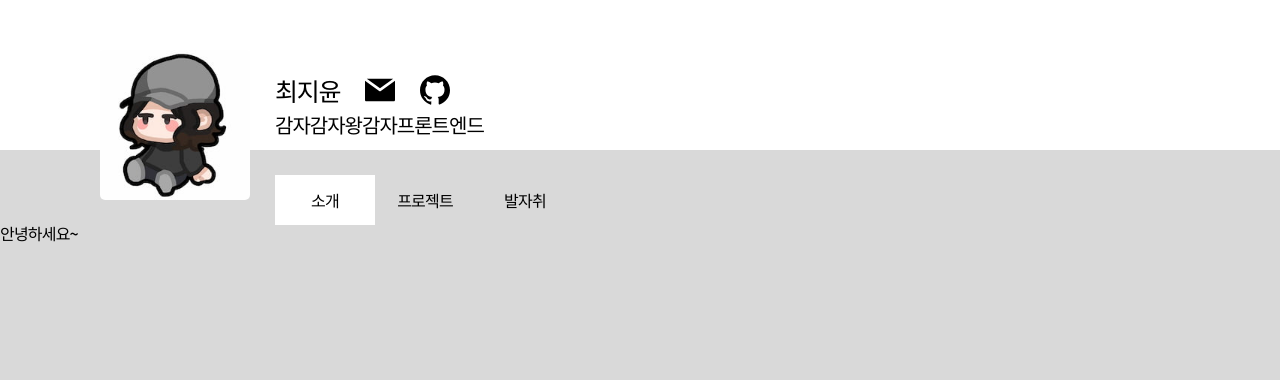
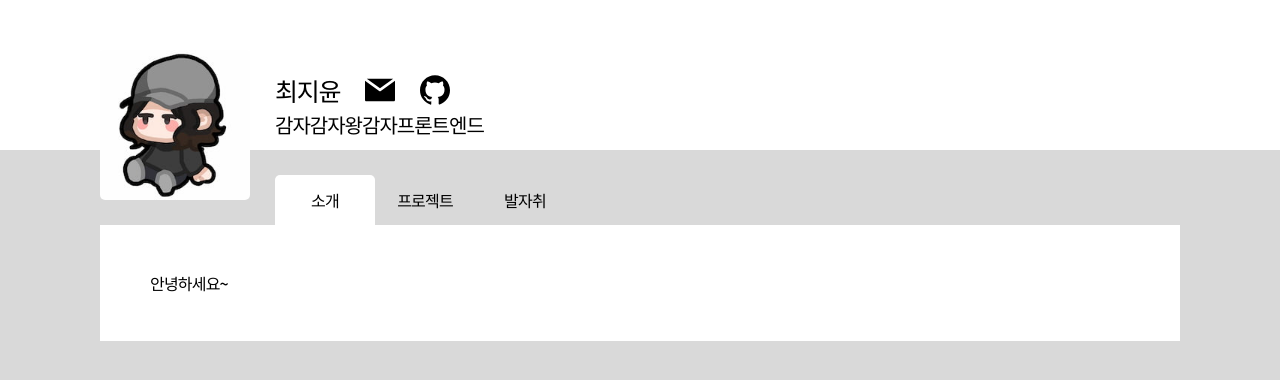
Before and after one commit to chichoon/about-me, a Next.js app: page / in a window 1280 px wide. Shown: the top 380 px of the page. Built offline with nearby package versions, Linux system fonts and the light colour scheme.

Commit message:
chore: :art: main 문 레이아웃 안쪽으로 넣음 + 스타일링

```diff
--- a/src/components/Layout/Header.styles.ts
+++ b/src/components/Layout/Header.styles.ts
@@ -114,12 +114,14 @@ export const tabStyle = (isSelected: boolean) =>
     alignItems: 'center',
     justifyContent: 'center',
     transition: 'background 0.2s linear',
+    borderTopLeftRadius: 5,
+    borderTopRightRadius: 5,
 
     span: {
       userSelect: 'none',
     },
 
     ':hover': {
-      backgroundColor: isSelected ? COLORS.WHITE : COLORS.GRAY9,
+      backgroundColor: isSelected ? COLORS.WHITE : COLORS.GRAYE,
     },
   });
--- /dev/null
+++ b/src/components/Layout/Layout.styles.ts
@@ -0,0 +1,15 @@
+import { css } from '@emotion/react';
+
+import { COLORS } from '@/styles/colors';
+import { getResponsiveAfter } from '@/styles/getResponsiveBreakpoint';
+
+export const mainWrapperStyle = css({
+  [getResponsiveAfter('SD')]: {
+    padding: '0 100px',
+  },
+
+  '> div': {
+    backgroundColor: COLORS.WHITE,
+    padding: 50,
+  },
+});
--- a/src/components/Layout/index.tsx
+++ b/src/components/Layout/index.tsx
@@ -1,6 +1,7 @@
 import Head from 'next/head';
 
 import { Header } from './Header';
+import { mainWrapperStyle } from './Layout.styles';
 
 interface Props {
   children: JSX.Element;
@@ -16,7 +17,9 @@ export const Layout = ({ children }: Props) => {
         <link rel='icon' href='/favicon.ico' />
       </Head>
       <Header />
-      {children}
+      <main css={mainWrapperStyle}>
+        <div>{children}</div>
+      </main>
     </>
   );
 };
--- a/src/pages/footprints/index.tsx
+++ b/src/pages/footprints/index.tsx
@@ -3,7 +3,7 @@ import { Layout } from '@/components';
 const Footprints = () => {
   return (
     <Layout>
-      <div>안녕하세요!!</div>
+      <span>안녕하세요!!</span>
     </Layout>
   );
 };
--- a/src/pages/index.tsx
+++ b/src/pages/index.tsx
@@ -3,7 +3,7 @@ import { Layout } from '@/components';
 const Home = () => {
   return (
     <Layout>
-      <div>안녕하세요~</div>
+      <span>안녕하세요~</span>
     </Layout>
   );
 };
--- a/src/pages/projects/index.tsx
+++ b/src/pages/projects/index.tsx
@@ -7,7 +7,6 @@ import myInfo from '@/assets/myInfo.json';
 const projects = () => {
   return (
     <Layout>
-      <main>
       <menu>
         {myInfo.projects.map(({ key, title }) => (
           <li key={`experience-${key}`}>
@@ -17,7 +16,6 @@ const projects = () => {
           </li>
         ))}
       </menu>
-      </main>
     </Layout>
   );
 };
```
Also changed, not shown: src/components/Layout/Footer.tsx (added). Lines whose indentation alone changed are shown as unchanged.
